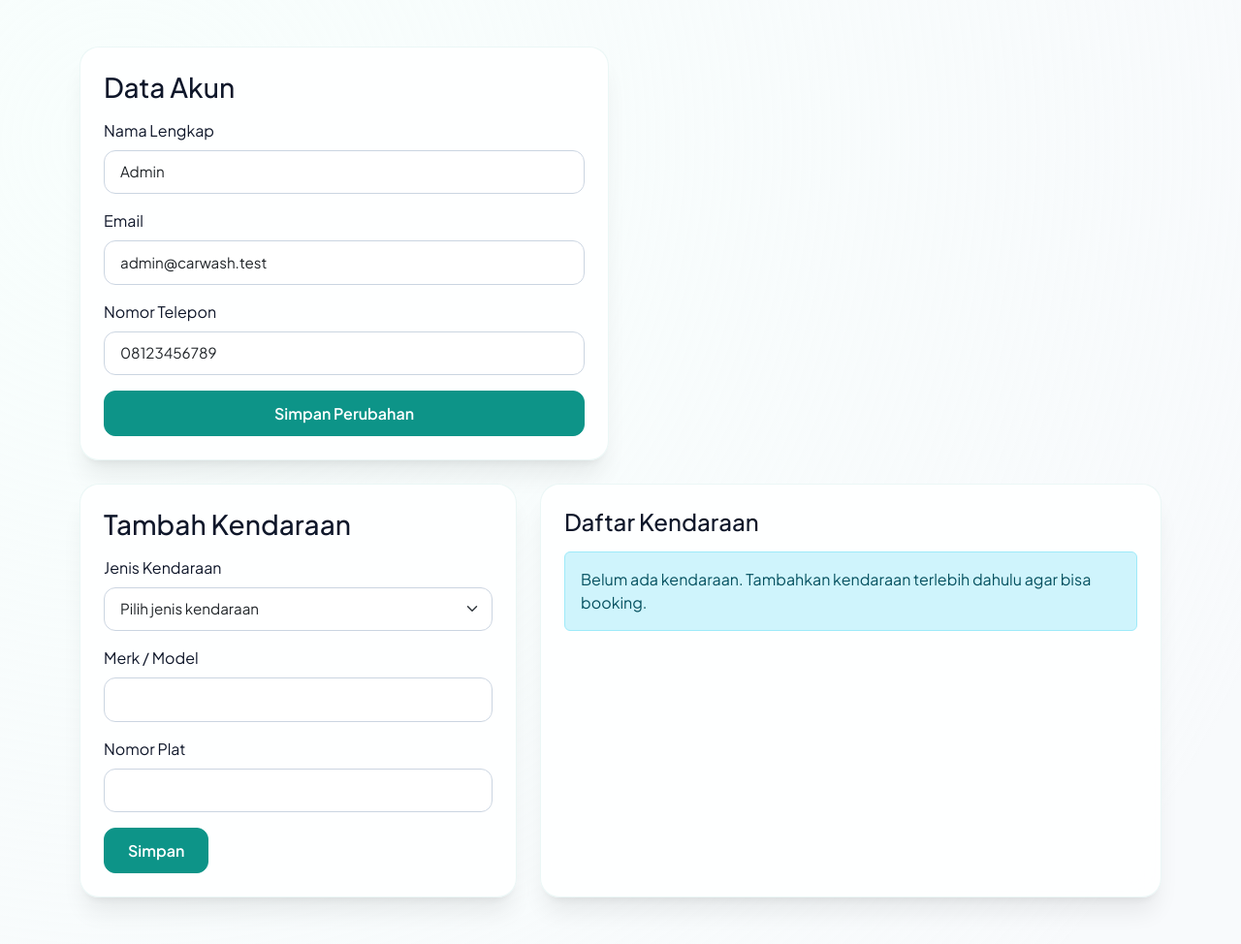
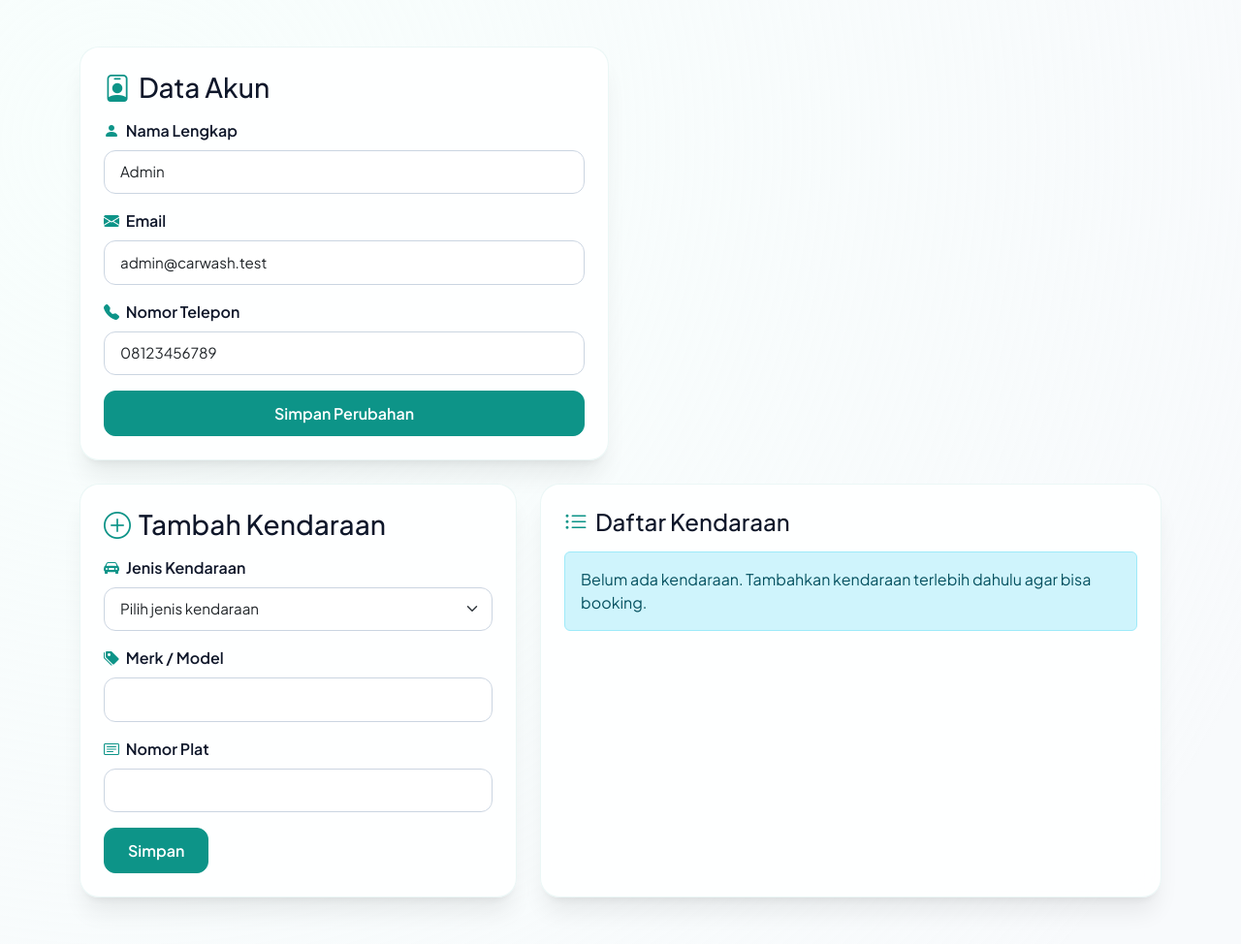
Before and after one commit to del-xcode/project_uas, a PHP site: page /user/profile.php in a window 1280 px wide; the page is wider, and only the part inside the window is pictured. Shown: the part 63-1037 px from the top of that part at 97% size. Run offline with PHP 8.4, Linux system fonts and the light colour scheme; a user stored in the database is signed in; data comes from the database, SQL or seed files in the repository; data that the repository does not hold is empty.

Commit message:
style: customize user profile and admin user list UI with beautiful icons

```diff
--- a/admin/users.php
+++ b/admin/users.php
@@ -52,7 +52,10 @@ require __DIR__ . '/../includes/navbar.php';
   <div class="content-card p-4">
     <div class="d-flex flex-wrap justify-content-between align-items-center gap-3 mb-4">
       <div>
-        <h1 class="h3 mb-1">Manajemen User</h1>
+        <h1 class="h3 mb-1 d-flex align-items-center">
+          <i class="bi bi-people-fill text-teal me-2"></i>
+          <span>Manajemen User</span>
+        </h1>
         <p class="text-secondary mb-0">Kelola akun pengguna, ubah hak akses, dan hapus akun.</p>
       </div>
     </div>
--- a/user/profile.php
+++ b/user/profile.php
@@ -118,7 +118,10 @@ require __DIR__ . '/../includes/navbar.php';
 	<div class="row g-4 mb-4">
 		<div class="col-lg-6">
 			<div class="content-card p-4">
-				<h1 class="h3 mb-3">Data Akun</h1>
+				<h1 class="h3 mb-3 d-flex align-items-center">
+					<i class="bi bi-person-badge text-teal me-2"></i>
+					<span>Data Akun</span>
+				</h1>
 				<?php if ($pageError !== null && !isset($_POST['vehicle_id'])): ?>
 					<div class="alert alert-danger"><?php echo htmlspecialchars($pageError); ?></div>
 				<?php endif; ?>
@@ -129,15 +132,15 @@ require __DIR__ . '/../includes/navbar.php';
 					<?php echo csrf_input(); ?>
 					<input type="hidden" name="action" value="update_user">
 					<div class="col-12">
-						<label class="form-label" for="name">Nama Lengkap</label>
+						<label class="form-label fw-semibold" for="name"><i class="bi bi-person-fill text-teal me-1"></i> Nama Lengkap</label>
 						<input class="form-control" type="text" id="name" name="name" value="<?php echo htmlspecialchars($user['name'] ?? ''); ?>" required>
 					</div>
 					<div class="col-12">
-						<label class="form-label" for="email">Email</label>
+						<label class="form-label fw-semibold" for="email"><i class="bi bi-envelope-fill text-teal me-1"></i> Email</label>
 						<input class="form-control" type="email" id="email" name="email" value="<?php echo htmlspecialchars($user['email'] ?? ''); ?>" required>
 					</div>
 					<div class="col-12">
-						<label class="form-label" for="phone">Nomor Telepon</label>
+						<label class="form-label fw-semibold" for="phone"><i class="bi bi-telephone-fill text-teal me-1"></i> Nomor Telepon</label>
 						<input class="form-control" type="tel" id="phone" name="phone" value="<?php echo htmlspecialchars($user['phone'] ?? ''); ?>" required>
 					</div>
 					<div class="col-12 d-grid">
@@ -150,7 +153,10 @@ require __DIR__ . '/../includes/navbar.php';
 	<div class="row g-4">
 		<div class="col-lg-5">
 			<div class="content-card p-4 h-100">
-				<h1 class="h3 mb-3"><?php echo $editingVehicle ? 'Edit Kendaraan' : 'Tambah Kendaraan'; ?></h1>
+				<h1 class="h3 mb-3 d-flex align-items-center">
+					<i class="bi bi-plus-circle text-teal me-2"></i>
+					<span><?php echo $editingVehicle ? 'Edit Kendaraan' : 'Tambah Kendaraan'; ?></span>
+				</h1>
 				<?php if ($pageError !== null && isset($_POST['vehicle_id'])): ?>
 					<div class="alert alert-danger"><?php echo htmlspecialchars($pageError); ?></div>
 				<?php endif; ?>
@@ -162,7 +168,7 @@ require __DIR__ . '/../includes/navbar.php';
 					<input type="hidden" name="action" value="<?php echo $editingVehicle ? 'update_vehicle' : 'add_vehicle'; ?>">
 					<input type="hidden" name="vehicle_id" value="<?php echo (int) ($editingVehicle['id'] ?? 0); ?>">
 					<div class="col-12">
-						<label class="form-label" for="vehicle_type">Jenis Kendaraan</label>
+						<label class="form-label fw-semibold" for="vehicle_type"><i class="bi bi-car-front-fill text-teal me-1"></i> Jenis Kendaraan</label>
 						<select class="form-select" id="vehicle_type" name="vehicle_type" required>
 							<option value="">Pilih jenis kendaraan</option>
 							<option value="Motor" <?php echo (($editingVehicle['vehicle_type'] ?? '') === 'Motor') ? 'selected' : ''; ?>>Motor</option>
@@ -171,11 +177,11 @@ require __DIR__ . '/../includes/navbar.php';
 						</select>
 					</div>
 					<div class="col-12">
-						<label class="form-label" for="brand">Merk / Model</label>
+						<label class="form-label fw-semibold" for="brand"><i class="bi bi-tags-fill text-teal me-1"></i> Merk / Model</label>
 						<input class="form-control" type="text" id="brand" name="brand" value="<?php echo htmlspecialchars($editingVehicle['brand'] ?? ''); ?>" required>
 					</div>
 					<div class="col-12">
-						<label class="form-label" for="plate_number">Nomor Plat</label>
+						<label class="form-label fw-semibold" for="plate_number"><i class="bi bi-card-text text-teal me-1"></i> Nomor Plat</label>
 						<input class="form-control" type="text" id="plate_number" name="plate_number" value="<?php echo htmlspecialchars($editingVehicle['plate_number'] ?? ''); ?>" required>
 					</div>
 					<div class="col-12 d-grid d-md-flex gap-2">
@@ -189,7 +195,10 @@ require __DIR__ . '/../includes/navbar.php';
 		</div>
 		<div class="col-lg-7">
 			<div class="content-card p-4 h-100">
-				<h2 class="h4 mb-3">Daftar Kendaraan</h2>
+				<h2 class="h4 mb-3 d-flex align-items-center">
+					<i class="bi bi-list-ul text-teal me-2"></i>
+					<span>Daftar Kendaraan</span>
+				</h2>
 				<?php if (empty($vehicles)): ?>
 					<div class="alert alert-info mb-0">Belum ada kendaraan. Tambahkan kendaraan terlebih dahulu agar bisa booking.</div>
 				<?php else: ?>
```
